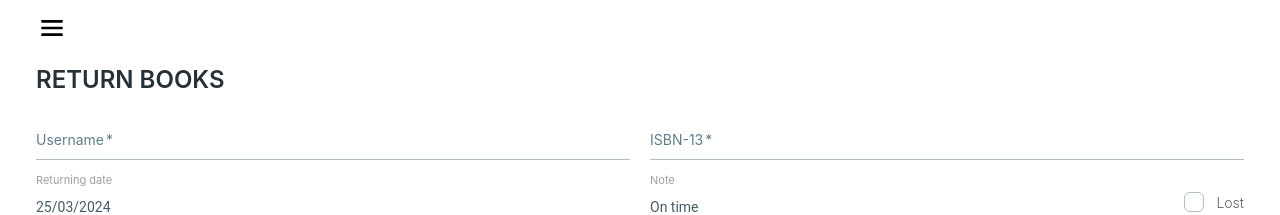
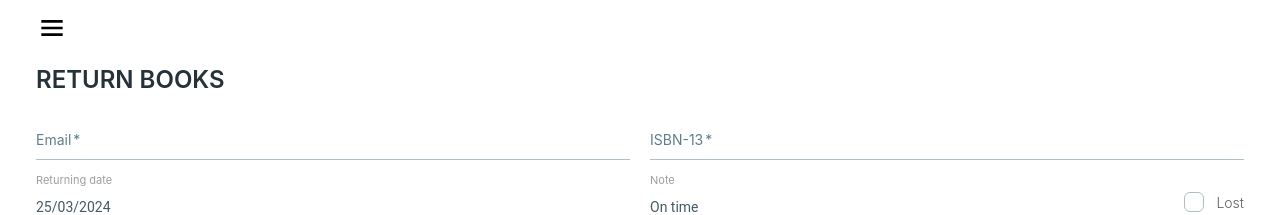
Before and after one commit to PhuocTaii/SoftwareDesign-Liboo-Librarian, a React (Create React App) app: page /return in a window 1280 px wide. Shown: the top 215 px of the page. Built offline with nearby package versions, Linux system fonts and the light colour scheme.

Commit message:
modify field name

```diff
--- a/src/features/transaction/Borrow.jsx
+++ b/src/features/transaction/Borrow.jsx
@@ -158,8 +158,8 @@ const Borrow = () => {
           <div className='col-span-2'>
             <Input
               variant="standard"
-              label="Name"
-              name="name"
+              label="Email"
+              name="email"
               value={slip.username}
               onChange={handleChangeInfo}
               required
--- a/src/features/transaction/Return.jsx
+++ b/src/features/transaction/Return.jsx
@@ -37,8 +37,8 @@ const Return = () => {
         <div className="grid grid-cols-2 gap-5">
           <Input
             variant="standard"
-            label="Username"
-            name="username"
+            label="Email"
+            name="email"
             value={slip.username}
             onChange={handleChangeInfo}
             required
```
